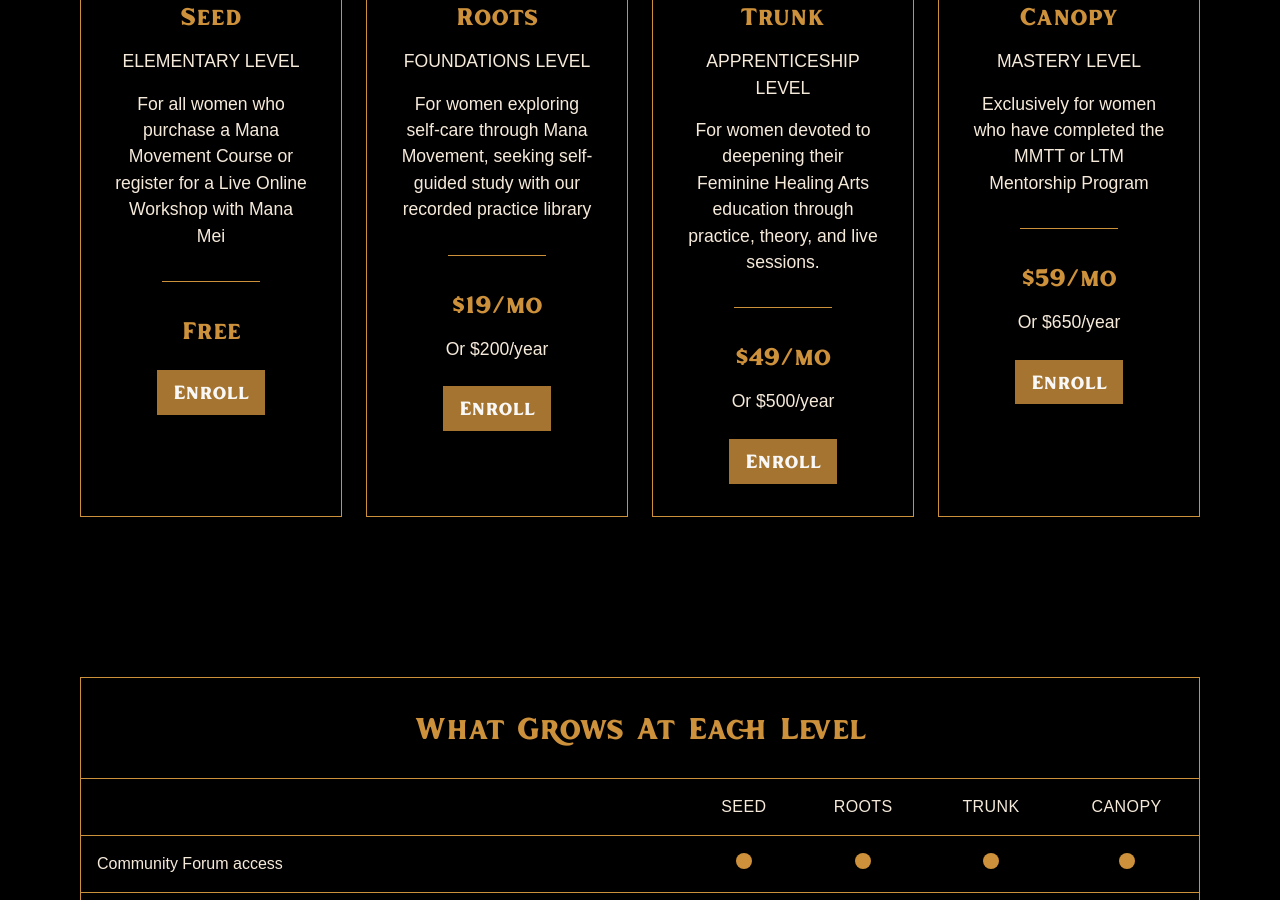
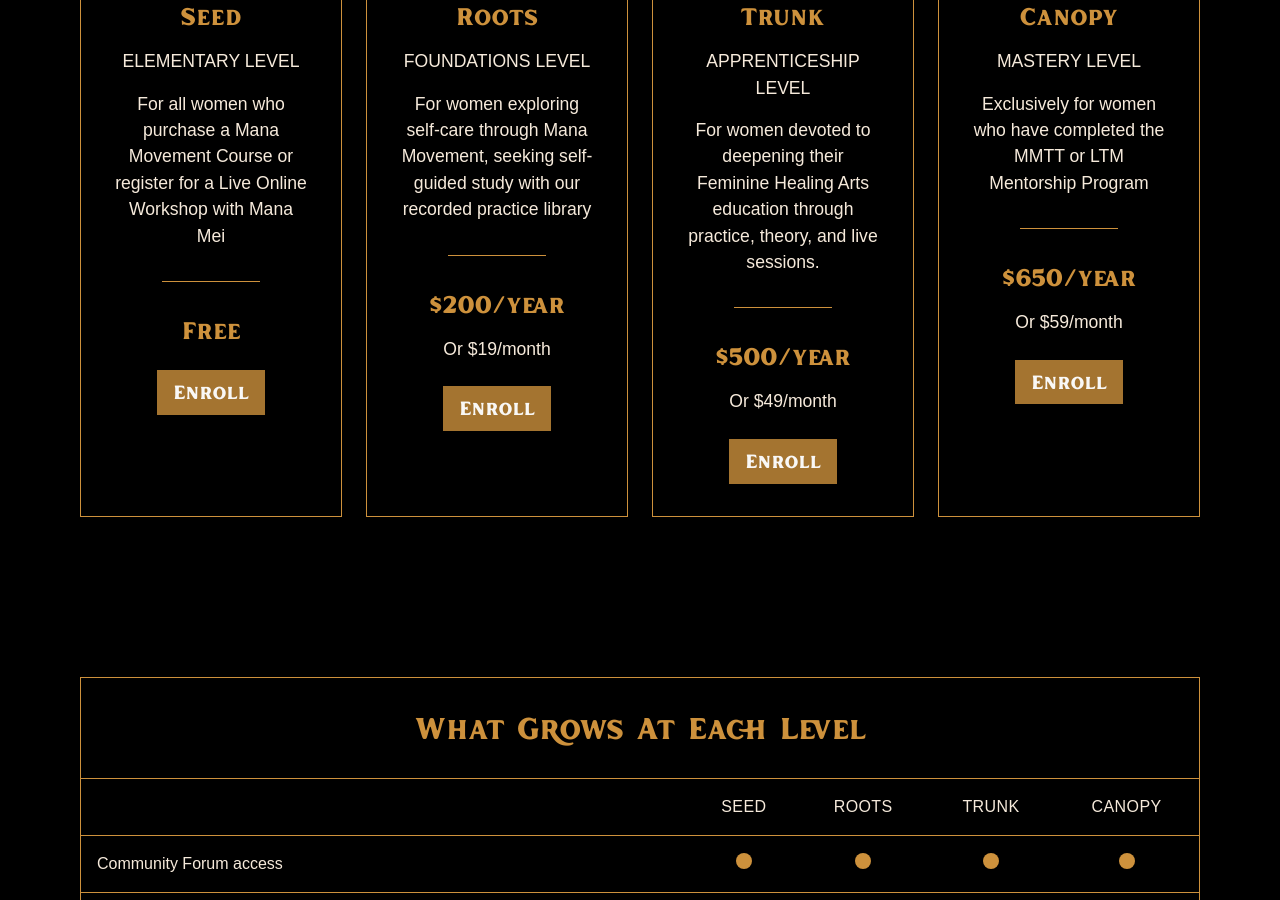
Before and after one commit to brittwoodard/mana-movement, a Jekyll site: the page built from homm.html, in a window 1280 px wide and 900 px high, scrolled down 6806 px. Built offline with Jekyll 4.4.1, drawn with Linux system fonts in a browser that asks for light colours; nearby versions of some CDN libraries; some web fonts are replaced.

Commit message:
card pricing update

```diff
--- a/homm.html
+++ b/homm.html
@@ -78,24 +78,24 @@ pricing:
   - title: Roots
     level: Foundations Level
     description: For women exploring self-care through Mana Movement, seeking self-guided study with our recorded practice library
-    price: $19/mo
-    price_note: Or $200/year
+    price: $200/year
+    price_note: Or $19/month
     button_text: Enroll
     button_url: "https://flow.manamovement.co/homm-foundations"
     image: "/uploads/images/homm-29.jpg"
   - title: Trunk
     level: Apprenticeship Level
     description: For women devoted to deepening their Feminine Healing Arts education through practice, theory, and live sessions.
-    price: $49/mo
-    price_note: Or $500/year
+    price: $500/year
+    price_note: Or $49/month
     button_text: Enroll
     button_url: "https://flow.manamovement.co/homm-apprenticeship"
     image: "/uploads/images/homm-37.jpg"
   - title: Canopy
     level: Mastery Level
     description: Exclusively for women who have completed the MMTT or LTM Mentorship Program
-    price: $59/mo
-    price_note: Or $650/year
+    price: $650/year
+    price_note: Or $59/month
     button_text: Enroll
     button_url: "https://flow.manamovement.co/homm-mastery"
     image: "/uploads/images/homm-38.jpg"
```
